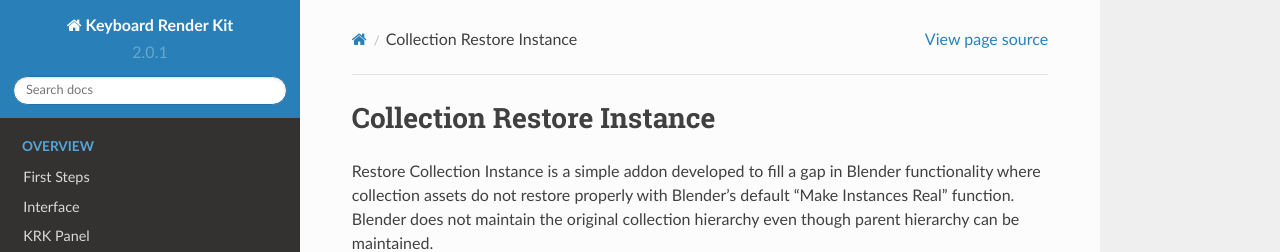
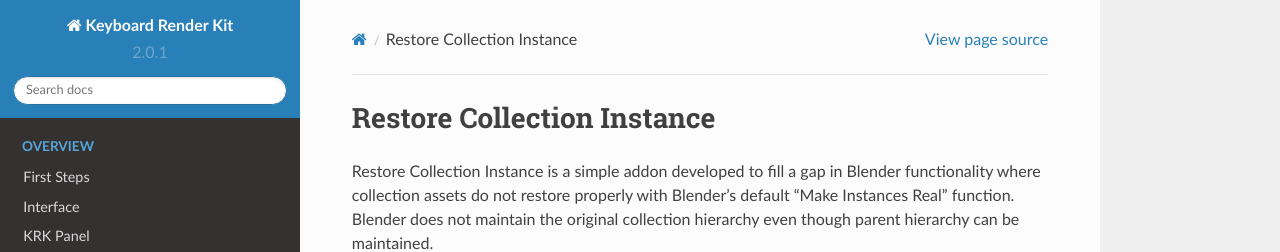
Before and after one commit to imperfectlink/KeyboardRenderKit, a Sphinx documentation site: the page built from docs/source/rci.rst, in a window 1280 px wide. Shown: the top 252 px of the page. Built offline with Sphinx 7.4.7 and the Read the Docs theme 2.0.0, drawn with Linux system fonts in a browser that asks for light colours.

Commit message:
Update rci.rst

```diff
--- a/docs/source/rci.rst
+++ b/docs/source/rci.rst
@@ -1,4 +1,4 @@
-Collection Restore Instance
+Restore Collection Instance
 ====
 
 Restore Collection Instance is a simple addon developed to fill a gap in Blender functionality where collection assets do not restore properly with Blender's default "Make Instances Real" function. Blender does not maintain the original collection hierarchy even though parent hierarchy can be maintained.
```
